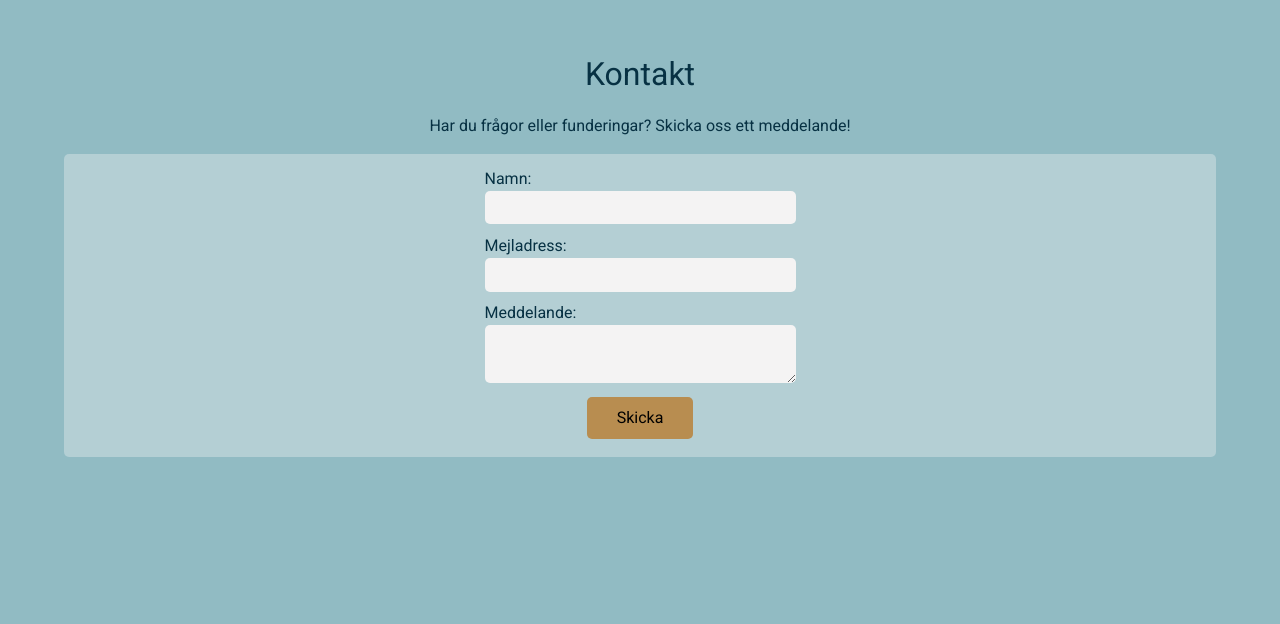
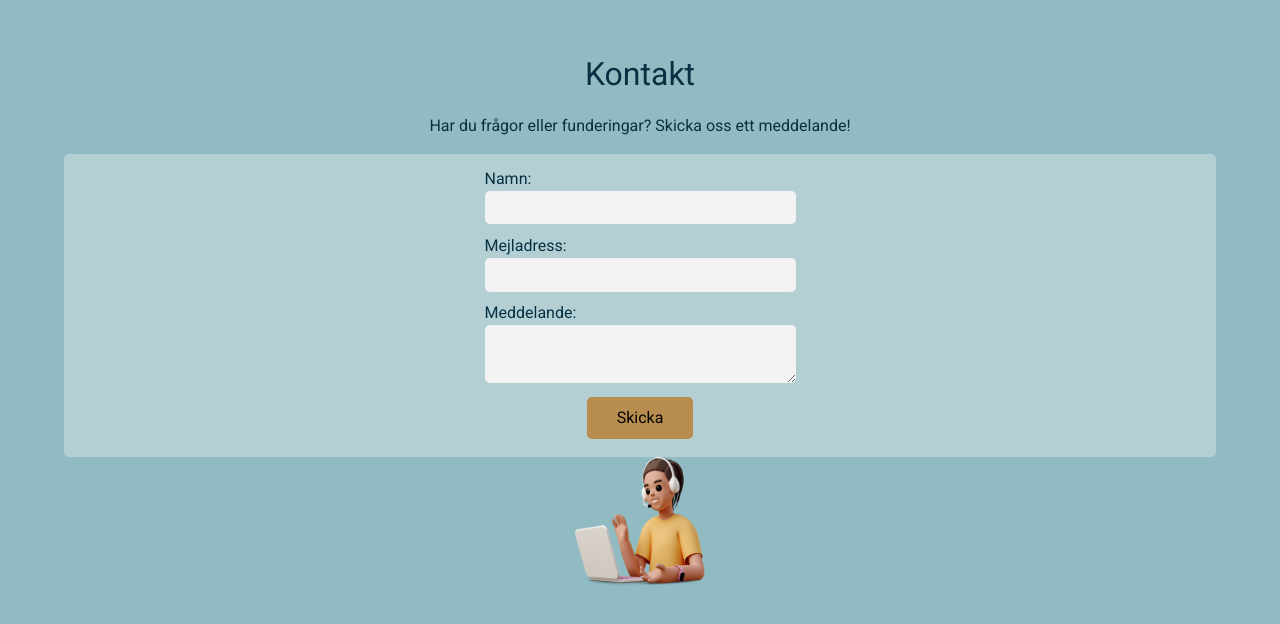
Before and after one commit to tittieth/Final_Project, a React (Vite) app: page /contact in a window 1280 px wide. Shown: the top 624 px of the page. Built offline with nearby package versions, Linux system fonts and the light colour scheme; a web font is replaced by a local one.

Commit message:
Add: image

```diff
--- a/src/components/Contact.tsx
+++ b/src/components/Contact.tsx
@@ -73,6 +73,13 @@ const Contact = () => {
           <button type="submit">Skicka</button>
         </div>
       </form>
+      <img
+        className="contact-img"
+        src="/public/img/casual-life-3d-young-woman-in-headphones-sitting-in-front-of-laptop-and-waving.png"
+        alt="3d woman in headphones sitting in front of laptop"
+        width={130}
+        height={130}
+      />
       {confirmation && <ConfirmationModal setConfirmation={setConfirmation}></ConfirmationModal>}
     </div>
   );
```
Also changed, not shown: public/img/casual-life-3d-young-woman-in-headphones-sitting-in-front-of-laptop-and-waving.png (added).
